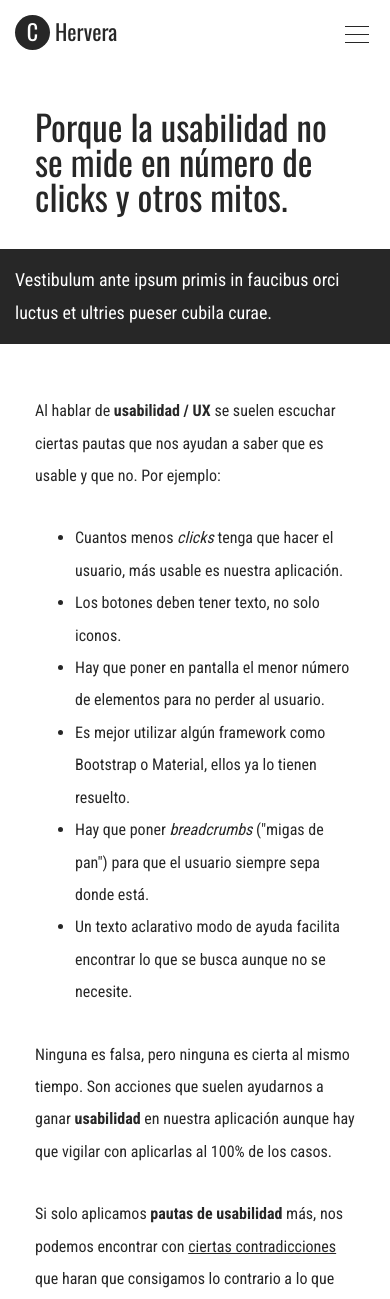
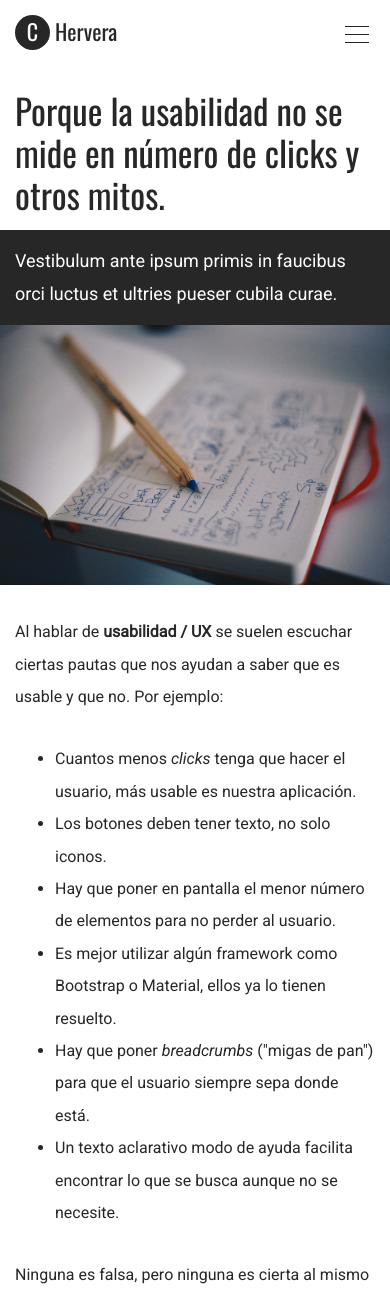
Before and after one commit to chervera/carleshervera-template, a PHP site: page /article.php in a window 390 px wide. Shown: the top 1299 px of the page. Run offline with PHP 8.4, Linux system fonts and the light colour scheme; some libraries are stand-ins or nearby versions.

Commit message:
article new design mobile working on it

```diff
--- a/article.php
+++ b/article.php
@@ -27,6 +27,9 @@
         </section>
         <section id="subheader">
             <span>Vestibulum ante ipsum primis in faucibus orci luctus et ultries pueser cubila curae.</span>
+        </section>
+        <section id="header-img">
+            <img src="assets/img/articles/usabilidad.jpg" alt="Usabiliad / UX" />
         </section>
         <section id="content">
             <p>
@@ -111,15 +114,19 @@
                 podemos conseguir justo lo contrario.
             </p>
 
+            <div class="fotoby">
+                <span>Fotografía de portada de:</span>
+                <a style="background-color:black;color:white;text-decoration:none;padding:4px 6px;font-family:-apple-system, BlinkMacSystemFont, &quot;San Francisco&quot;, &quot;Helvetica Neue&quot;, Helvetica, Ubuntu, Roboto, Noto, &quot;Segoe UI&quot;, Arial, sans-serif;font-size:12px;font-weight:bold;line-height:1.2;display:inline-block;border-radius:3px" href="https://unsplash.com/@medbadrc?utm_medium=referral&amp;utm_campaign=photographer-credit&amp;utm_content=creditBadge" target="_blank" rel="noopener noreferrer" title="Download free do whatever you want high-resolution photos from Med Badr  Chemmaoui"><span style="display:inline-block;padding:2px 3px"><svg xmlns="http://www.w3.org/2000/svg" style="height:12px;width:auto;position:relative;vertical-align:middle;top:-1px;fill:white" viewBox="0 0 32 32"><title>unsplash-logo</title><path d="M20.8 18.1c0 2.7-2.2 4.8-4.8 4.8s-4.8-2.1-4.8-4.8c0-2.7 2.2-4.8 4.8-4.8 2.7.1 4.8 2.2 4.8 4.8zm11.2-7.4v14.9c0 2.3-1.9 4.3-4.3 4.3h-23.4c-2.4 0-4.3-1.9-4.3-4.3v-15c0-2.3 1.9-4.3 4.3-4.3h3.7l.8-2.3c.4-1.1 1.7-2 2.9-2h8.6c1.2 0 2.5.9 2.9 2l.8 2.4h3.7c2.4 0 4.3 1.9 4.3 4.3zm-8.6 7.5c0-4.1-3.3-7.5-7.5-7.5-4.1 0-7.5 3.4-7.5 7.5s3.3 7.5 7.5 7.5c4.2-.1 7.5-3.4 7.5-7.5z"></path></svg></span><span style="display:inline-block;padding:2px 3px">Med Badr  Chemmaoui</span></a>
+            </div>
+
         </section>
         <section id="footer" class="dark">
-            <div class="category featured">
-                <span>Categoría:</span> <a href="#">Usabilidad / UX</a>
-            </div>
             <div class="tags-list featured type2">
                 <span>Etiquetas:</span><br/>
                 <a href="#">Usabilidad</a>
             </div>
+
+
         </section>
 
         <section id="comments">
--- a/assets/css/main.css
+++ b/assets/css/main.css
@@ -528,11 +528,11 @@ section .h1 {
 }
 
 #article #header {
-    padding: 35px;
+    padding: 15px;
 }
 
 #article .h1 {
-    line-height: 1em;
+    line-height: 1.2em;
     font-size: 35px;
     margin: 0;
 }
@@ -542,11 +542,19 @@ section .h1 {
     color: #fff;
     display: inline-block;
     padding: 15px;
+    font-family: 'Roboto', sans-serif;
+}
+
+#article #header-img img {
+    max-width: 100%;
+    height: auto;
+    display: block;
 }
 
 #article #content {
-    padding: 35px;
+    padding: 15px;
     font-size: 16px;
+    font-family: 'Roboto', sans-serif;
 }
 
 #article #content>p,
@@ -555,6 +563,16 @@ section .h1 {
 #article #content>ul {
     margin-bottom: 30px;
 }
+
+#article .fotoby{
+    font-family: 'Roboto Condensed', sans-serif;
+    font-size: 14px;
+
+}
+#article .fotoby span{
+    display: block;
+}
+
 
 #article #footer {
     padding: 35px 35px 1px 35px;
```
Also changed, not shown: assets/img/articles/usabilidad.jpg (added).
